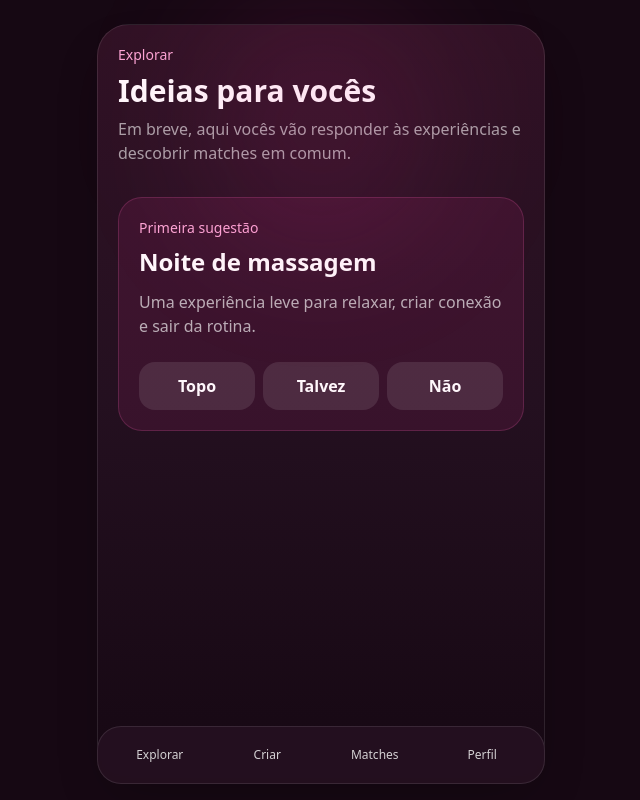
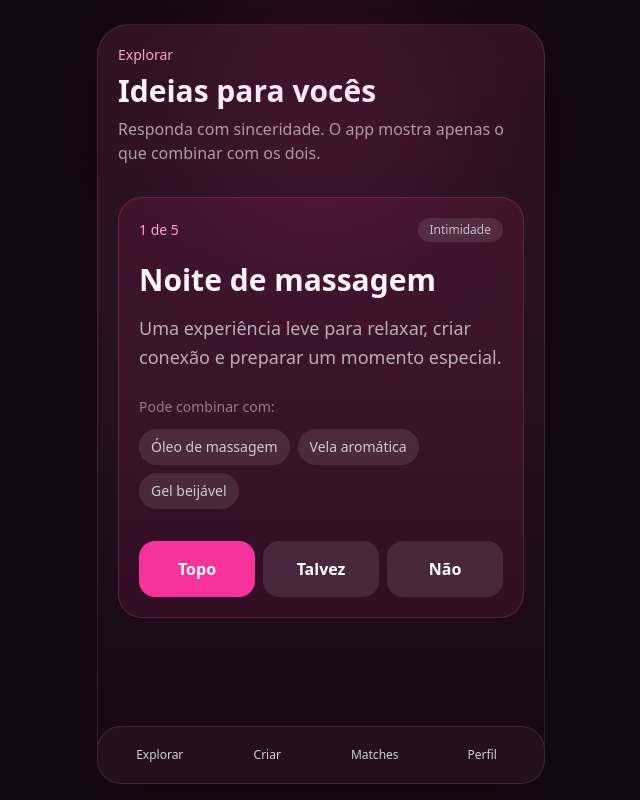
Before and after one commit to igornevesg/saiadarotina, a Next.js app: page /explorar in a window 1280 px wide. Shown: the whole page, without its empty margins (319-959 px from the left). Built offline with nearby package versions, Linux system fonts and the light colour scheme.

Commit message:
Cria tela inicial de matches

```diff
--- a/app/explorar/page.tsx
+++ b/app/explorar/page.tsx
@@ -1,35 +1,119 @@
+"use client";
+
+import { useState } from "react";
 import MobileShell from "@/components/MobileShell";
 import BottomNav from "@/components/BottomNav";
+import { ideas } from "@/lib/ideas";
+
+type ResponseType = "topo" | "talvez" | "nao";
 
 export default function ExplorarPage() {
+  const [index, setIndex] = useState(0);
+  const [finished, setFinished] = useState(false);
+
+  const currentIdea = ideas[index];
+
+  function responder(resposta: ResponseType) {
+    const respostasSalvas = JSON.parse(
+      localStorage.getItem("saiadarotina_responses") || "{}"
+    );
+
+    respostasSalvas[currentIdea.id] = resposta;
+
+    localStorage.setItem(
+      "saiadarotina_responses",
+      JSON.stringify(respostasSalvas)
+    );
+
+    if (index + 1 < ideas.length) {
+      setIndex(index + 1);
+    } else {
+      setFinished(true);
+    }
+  }
+
   return (
     <MobileShell>
       <div className="pb-24">
         <p className="text-sm text-pink-300">Explorar</p>
         <h1 className="mt-2 text-3xl font-bold">Ideias para vocês</h1>
         <p className="mt-2 text-white/60">
-          Em breve, aqui vocês vão responder às experiências e descobrir matches em comum.
+          Responda com sinceridade. O app mostra apenas o que combinar com os dois.
         </p>
 
+        {!finished ? (
           <div className="mt-8 rounded-3xl border border-pink-400/20 bg-pink-500/10 p-5">
-          <p className="text-sm text-pink-300">Primeira sugestão</p>
-          <h2 className="mt-2 text-2xl font-bold">Noite de massagem</h2>
-          <p className="mt-3 text-white/65">
-            Uma experiência leve para relaxar, criar conexão e sair da rotina.
+            <div className="flex items-center justify-between gap-3">
+              <p className="text-sm text-pink-300">
+                {index + 1} de {ideas.length}
+              </p>
+              <p className="rounded-full bg-white/10 px-3 py-1 text-xs text-white/70">
+                {currentIdea.category}
+              </p>
+            </div>
+
+            <h2 className="mt-5 text-3xl font-bold">{currentIdea.title}</h2>
+
+            <p className="mt-4 text-lg leading-relaxed text-white/65">
+              {currentIdea.description}
             </p>
 
-          <div className="mt-6 grid grid-cols-3 gap-2">
-            <button className="rounded-2xl bg-white/10 py-3 font-semibold">
+            <div className="mt-6">
+              <p className="text-sm text-white/45">Pode combinar com:</p>
+              <div className="mt-3 flex flex-wrap gap-2">
+                {currentIdea.products.map((product) => (
+                  <span
+                    key={product}
+                    className="rounded-full bg-white/10 px-3 py-2 text-sm text-white/75"
+                  >
+                    {product}
+                  </span>
+                ))}
+              </div>
+            </div>
+
+            <div className="mt-8 grid grid-cols-3 gap-2">
+              <button
+                onClick={() => responder("topo")}
+                className="rounded-2xl bg-pink-500 py-4 font-semibold text-white active:scale-[0.98]"
+              >
                 Topo
               </button>
-            <button className="rounded-2xl bg-white/10 py-3 font-semibold">
+
+              <button
+                onClick={() => responder("talvez")}
+                className="rounded-2xl bg-white/10 py-4 font-semibold text-white active:scale-[0.98]"
+              >
                 Talvez
               </button>
-            <button className="rounded-2xl bg-white/10 py-3 font-semibold">
+
+              <button
+                onClick={() => responder("nao")}
+                className="rounded-2xl bg-white/10 py-4 font-semibold text-white active:scale-[0.98]"
+              >
                 Não
               </button>
             </div>
           </div>
+        ) : (
+          <div className="mt-8 rounded-3xl border border-pink-400/20 bg-pink-500/10 p-6 text-center">
+            <div className="mx-auto mb-6 flex h-16 w-16 items-center justify-center rounded-3xl bg-pink-500/20 text-3xl">
+              ❤️
+            </div>
+
+            <h2 className="text-3xl font-bold">Tudo respondido</h2>
+            <p className="mt-3 text-white/65">
+              Suas respostas foram salvas neste dispositivo.
+            </p>
+
+            <a
+              href="/matches"
+              className="mt-8 block w-full rounded-2xl bg-pink-500 px-5 py-4 font-semibold text-white"
+            >
+              Ver matches
+            </a>
+          </div>
+        )}
       </div>
 
       <BottomNav />
--- /dev/null
+++ b/app/matches/page.tsx
@@ -0,0 +1,90 @@
+"use client";
+
+import { useEffect, useState } from "react";
+import MobileShell from "@/components/MobileShell";
+import BottomNav from "@/components/BottomNav";
+import { ideas, Idea } from "@/lib/ideas";
+
+export default function MatchesPage() {
+  const [matches, setMatches] = useState<Idea[]>([]);
+
+  useEffect(() => {
+    const respostas = JSON.parse(
+      localStorage.getItem("saiadarotina_responses") || "{}"
+    );
+
+    const ideiasComMatch = ideas.filter(
+      (idea) => respostas[idea.id] === "topo" || respostas[idea.id] === "talvez"
+    );
+
+    setMatches(ideiasComMatch);
+  }, []);
+
+  return (
+    <MobileShell>
+      <div className="pb-24">
+        <p className="text-sm text-pink-300">Matches</p>
+        <h1 className="mt-2 text-3xl font-bold">Experiências em comum</h1>
+        <p className="mt-2 text-white/60">
+          Aqui aparecem as ideias que podem fazer sentido para vocês.
+        </p>
+
+        {matches.length > 0 ? (
+          <div className="mt-8 space-y-4">
+            {matches.map((match) => (
+              <div
+                key={match.id}
+                className="rounded-3xl border border-pink-400/20 bg-pink-500/10 p-5"
+              >
+                <div className="flex items-center justify-between gap-3">
+                  <p className="text-sm text-pink-300">{match.category}</p>
+                  <p className="rounded-full bg-white/10 px-3 py-1 text-xs text-white/70">
+                    {match.level}
+                  </p>
+                </div>
+
+                <h2 className="mt-4 text-2xl font-bold">{match.title}</h2>
+
+                <p className="mt-3 text-white/65">{match.description}</p>
+
+                <div className="mt-5">
+                  <p className="text-sm text-white/45">
+                    Itens que podem combinar:
+                  </p>
+
+                  <div className="mt-3 flex flex-wrap gap-2">
+                    {match.products.map((product) => (
+                      <span
+                        key={product}
+                        className="rounded-full bg-white/10 px-3 py-2 text-sm text-white/75"
+                      >
+                        {product}
+                      </span>
+                    ))}
+                  </div>
+                </div>
+
+                <a
+                  href="https://dablogueirinha.com.br/"
+                  target="_blank"
+                  className="mt-6 block w-full rounded-2xl bg-pink-500 px-5 py-4 text-center font-semibold text-white"
+                >
+                  Ver itens para essa experiência
+                </a>
+              </div>
+            ))}
+          </div>
+        ) : (
+          <div className="mt-8 rounded-3xl border border-white/10 bg-white/5 p-6 text-center">
+            <h2 className="text-2xl font-bold">Nenhum match ainda</h2>
+            <p className="mt-3 text-white/60">
+              Responda algumas ideias na aba Explorar para começar.
+            </p>
+          </div>
+        )}
+      </div>
+
+      <BottomNav />
+    </MobileShell>
+  );
+}
--- /dev/null
+++ b/lib/ideas.ts
@@ -0,0 +1,58 @@
+export type IdeaLevel = "romantico" | "picante" | "ousado" | "avancado";
+
+export type Idea = {
+  id: string;
+  title: string;
+  description: string;
+  category: string;
+  level: IdeaLevel;
+  products: string[];
+};
+
+export const ideas: Idea[] = [
+  {
+    id: "massagem",
+    title: "Noite de massagem",
+    description:
+      "Uma experiência leve para relaxar, criar conexão e preparar um momento especial.",
+    category: "Intimidade",
+    level: "picante",
+    products: ["Óleo de massagem", "Vela aromática", "Gel beijável"],
+  },
+  {
+    id: "perguntas",
+    title: "Jogo de perguntas íntimas",
+    description:
+      "Respondam perguntas leves e profundas para se conhecerem melhor.",
+    category: "Comunicação",
+    level: "romantico",
+    products: ["Jogo de cartas para casal", "Dados do amor"],
+  },
+  {
+    id: "banho",
+    title: "Banho juntos",
+    description:
+      "Um momento simples, relaxante e íntimo para quebrar a rotina.",
+    category: "Intimidade",
+    level: "picante",
+    products: ["Sabonete íntimo", "Espuma de banho", "Óleo corporal"],
+  },
+  {
+    id: "surpresa",
+    title: "Surpresa romântica",
+    description:
+      "Preparem uma surpresa simples para demonstrar cuidado e desejo.",
+    category: "Romance",
+    level: "romantico",
+    products: ["Kit romântico", "Vela", "Óleo corporal"],
+  },
+  {
+    id: "desafio",
+    title: "Desafio do casal",
+    description:
+      "Uma missão divertida para deixar o dia mais leve e aproximar vocês.",
+    category: "Diversão",
+    level: "romantico",
+    products: ["Roleta do amor", "Cartas de desafios"],
+  },
+];
```
Lines whose indentation alone changed are shown as unchanged.
